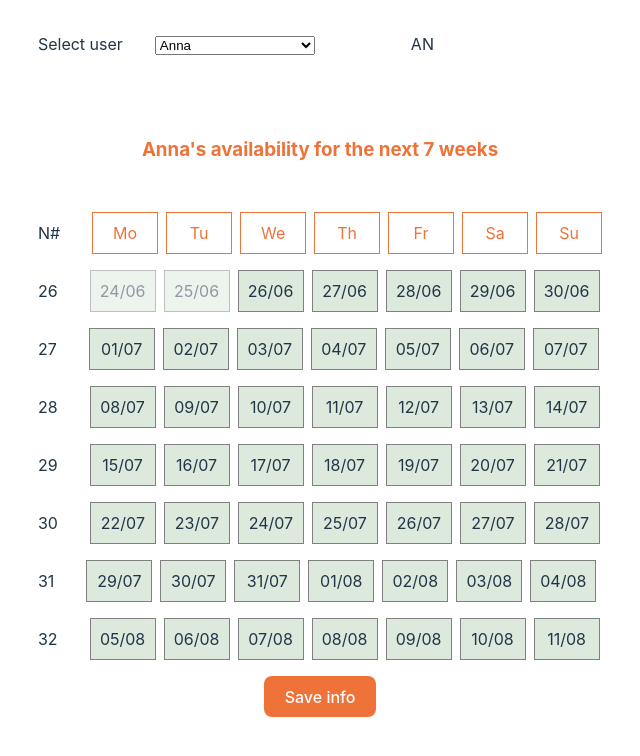
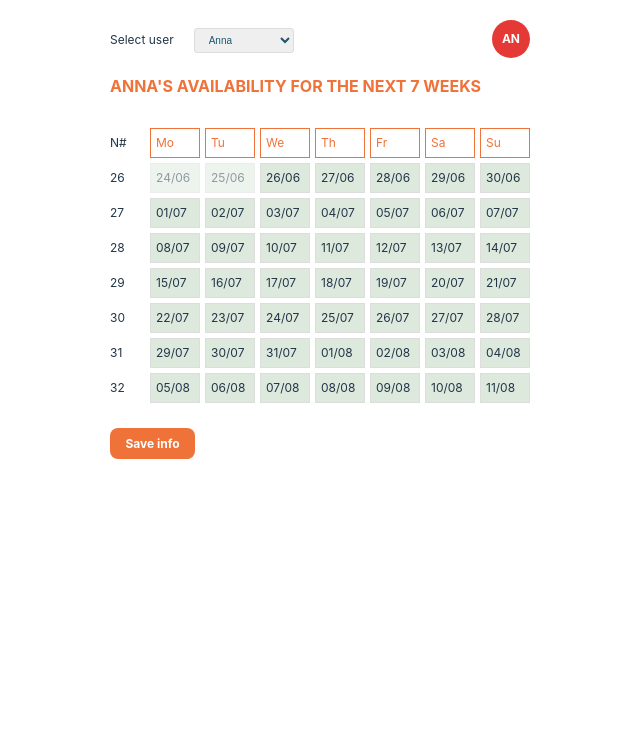
Before and after one commit to cameaann/tribeTestApp, a React (Vite) app: page / in a window 1280 px wide. Shown: the top 756 px of the page, without its empty margins (320-960 px from the left). Built offline with nearby package versions, Linux system fonts and the light colour scheme.

Commit message:
adding styles

```diff
--- a/src/App.css
+++ b/src/App.css
@@ -1,73 +1,228 @@
+:root{
+  --border-color: #dddddd;
+  --disabled-icon-background-color:#F1F1F2;
+  --disabled-icon-color:#A1A1A2;
+  --enabled-icon-color: #2D8ED1;
+  --enabled-icon-background-color: #E0E1E2;
+  --primary-accent-color:#E53936;
+}
+
+
+html {
+  font-size: 62.5%;
+}
+body {
+  font-size: 1.6rem;
+}
+
+.main{
+  width:60rem;
+}
 #root {
-  max-width: 1280px;
+  max-width: 140rem;
   margin: 0 auto;
   padding: 2rem;
   /* text-align: center; */
 }
 
-.header{
+.header {
   display: flex;
+  align-items: center;
+  justify-content: space-between;
+}
+.profile-sign{
+  display: flex;
+  padding: 1rem;
+  border-radius: 50%;
+  background-color: var(--primary-accent-color);
+  color:#FFFFFF;
+  font-weight: bold;
+}
+span, label {
+  font-size: 1.2rem;
+}
+select {
+  font-size: 1rem;
+  border: 1px solid var(--border-color);
+  color: #1f556b;
+  padding: .5rem 1rem;
+  border-radius: 3px;
 
 }
-
-.select-user{
-  width:10rem;
+.select-user {
+  width: 10rem;
   margin-inline-start: 2rem;
   margin-inline-end: 6rem;
 }
 
-.availability-section{
+.profile {
   margin-block-start: 5rem;
   text-align: center;
 }
 
-h3{
+h3 {
+  font-size: 1.6rem;
   margin-block-end: 3rem;
-  color: #EF7239;
+  color: #ef7239;
+  text-transform: uppercase;
 }
 
 .week-block {
   display: flex;
+  flex: 1;
   align-items: center;
-  margin-block-end: 1rem;
+  margin-block-end: 0.5rem;
 }
-.week-num{
-  margin-inline-end: 2rem;
+.week-num {
+  width: 4rem;
+  flex-grow: 1;
 }
 
 .day-block {
+  flex-grow: 1;
+  box-sizing: border-box;
   display: flex;
   flex-direction: column;
-  width: 3rem;
-  padding: .5rem;
-  border: 1px solid grey;
+  justify-items: center;
+  font-size: 1.2rem;
+  width: 5rem;
+  padding: 0.5rem;
+  border: 1px solid var(--border-color);
   background-color: rgb(221, 233, 221);
 }
 
-.day-block:not(:last-child){
-  margin-right: .5rem;
+.day-block:not(:last-child) {
+  margin-right: 0.5rem;
 }
 
-.day-block:hover{
+.day-block:hover {
   cursor: pointer;
 }
-.disabled{
+.disabled {
   pointer-events: none;
-  opacity:.5;
+  opacity: 0.5;
 }
-.week-header > .day-block{
+.week-header > .day-block {
   pointer-events: none;
-  border-color:  #EF7239;
+  border-color: #ef7239;
   background-color: white;
-  color: #EF7239;
+  color: #ef7239;
 }
 
-.selected{
-  background-color: #1F556B;
+.selected {
+  background-color: #1f556b;
   color: white;
 }
 
-.save{
-  background-color: #EF7239;
+.btn {
+  font-size: 1.2rem;
+  font-weight: bold;
+}
+
+.save {
+  background-color: #ef7239;
   color: white;
+  margin-block-start: 2rem;
 }
+
+section {
+  margin-block-start: 5rem;
+  margin-block-end: 5rem;
+}
+
+.availability-menu {
+  border: 1px solid var(--border-color);
+  padding: 1rem;
+  display: flex;
+  font-size: 1rem;
+  justify-content: space-between;
+  align-items: center;
+  border-radius: 3px;
+  margin-bottom: 1rem;
+}
+
+.availability-menu-item {
+  font-weight: bold;
+  background-color: transparent;
+}
+
+.availability-menu-item:hover {
+  cursor: pointer;
+  transform: translateY(-1px);
+  transition: 1ms ease-in-out;
+}
+table {
+  border-collapse: separate;
+  border-spacing: 0;
+  width: 100%;
+}
+thead{
+  background-color: #1f556b;
+  border-left: 1px solid var(--border-color);
+  border-right: 1px solid var(--border-color);
+  color: white;
+  border-spacing: 0;
+}
+
+th,
+td {
+  font-size: 1rem;
+  border-bottom: 1px solid var(--border-color);
+  text-align: left;
+  padding: 8px;
+}
+
+th {
+  border-top: none;
+}
+td:first-child,
+th:first-child {
+  border-left: 1px solid var(--border-color);
+}
+td:last-child,
+th:last-child {
+  border-right: 1px solid var(--border-color);
+}
+th:first-of-type {
+  border-top-left-radius: 5px;
+}
+th:last-of-type {
+  border-top-right-radius: 5px;
+}
+tr:last-of-type td:first-of-type {
+  border-bottom-left-radius: 5px;
+}
+tr:last-of-type td:last-of-type {
+  border-bottom-right-radius: 5px;
+}
+tr:nth-child(even){
+  background-color: #EEEEEE;
+}
+
+
+.social{
+  padding: .7rem;
+  margin-inline-end: .5rem;
+  color:var(--disabled-icon-color);
+  background-color: var(--disabled-icon-background-color);
+  border-radius: 2px;
+}
+
+.social.active{
+  color: var(--enabled-icon-color);
+  background-color: var(--enabled-icon-background-color);
+}
+
+.social:hover{
+  cursor: pointer;
+}
+.avatar{
+  margin-inline-end: .5rem;
+  color:#FFFFFF;
+  background-color: var(--primary-accent-color) ;
+  padding: .5rem;
+  border-radius: 50%;
+}
+.availability{
+  font-style: italic;
+}
```
